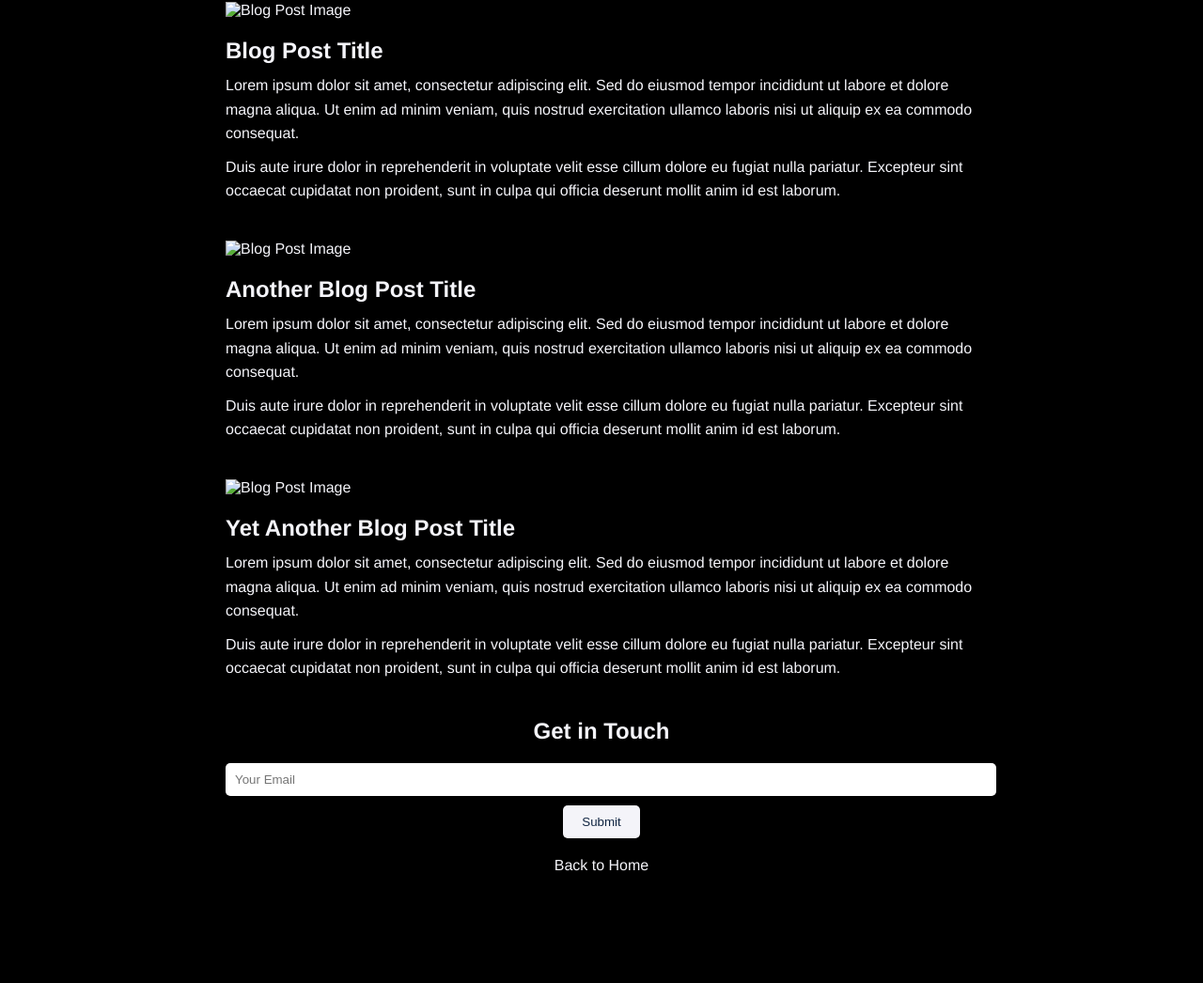
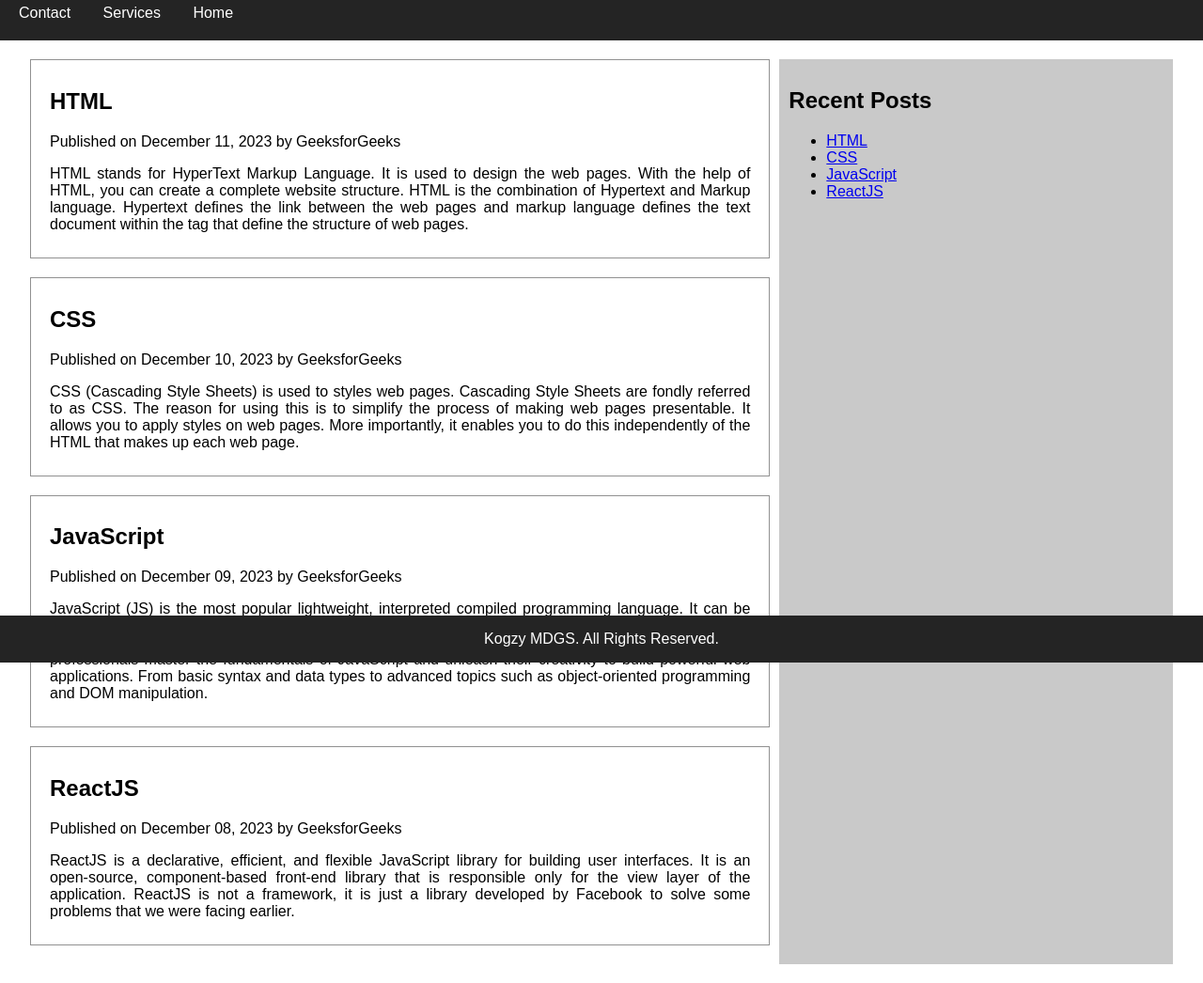
Before and after one commit to kogzysample/Insights, a plain HTML site: page index.html in a window 1280 px wide. Shown: the part 95-1141 px from the top of the page at 94% size. Before the commit the page ends 1065 px from the top, so only its background shows below. Drawn offline with Linux system fonts and the light colour scheme.

Commit message:
Update index.html

```diff
--- a/index.html
+++ b/index.html
@@ -1,109 +1,158 @@
 <!DOCTYPE html>
 <html lang="en">
+
 <head>
     <meta charset="UTF-8">
     <meta name="viewport" content="width=device-width, initial-scale=1.0">
-    <title>Kogzy MDGS - Blog</title>
     <style>
         body {
-            font-family: Helvetica, Arial, sans-serif;
-            background-color: #000000;
-            color: #f4f4f9;
+            font-family: Arial, sans-serif;
             margin: 0;
             padding: 0;
         }
-        .container {
-            max-width: 800px;
-            margin: 20px auto;
-            padding: 20px;
-            background-color: #000000;
-            border-radius: 10px;
-        }
-        h1, h2, p {
-            margin: 10px 0;
-        }
-        .blog-post {
-            margin-bottom: 40px;
-        }
-        .blog-post img {
-            display: block;
-            margin: 0 auto 10px;
-            max-width: 100%;
-            height: auto;
-        }
-        .blog-post h2 {
-            margin: 20px 0 10px;
-        }
-        .blog-post p {
-            margin: 10px 0;
-            line-height: 1.6;
-        }
-        .contact-form {
-            margin-top: 40px;
+
+        header {
+            background-color: #ffffff;
+            color: #000000;
             text-align: center;
         }
-        input[type="email"] {
+
+        nav {
+            background-color: #242424;
+            padding: 10px;
+        }
+
+        nav a {
+            color: #fff;
+            text-decoration: none;
+            padding: 10px;
+            margin-right: 10px;
+            display: inline-block;
+        }
+
+        .container {
+            display: flex;
+            justify-content: space-between;
+            max-width: 95%;
+            margin: 0 auto;
+            padding: 20px;
+        }
+
+        article p {
+            text-align: justify;
+        }
+
+        main {
+            flex: 2;
+        }
+
+        article {
+            margin-bottom: 20px;
+            padding: 10px 20px;
+            border: 1px solid rgb(145, 145, 145);
+            margin-right: 10px;
+        }
+
+        aside {
+            flex: 1;
+            background-color: #c9c9c9;
+            padding: 10px;
+        }
+
+        footer {
+            background-color: #242424;
+            color: #fff;
+            text-align: center;
+            position: fixed;
+            bottom: 0;
             width: 100%;
-            padding: 10px;
-            margin: 10px 0;
-            border: none;
-            border-radius: 5px;
-        }
-        input[type="submit"] {
-            background-color: #f4f4f9;
-            color: #102542;
-            border: none;
-            padding: 10px 20px;
-            border-radius: 5px;
-            cursor: pointer;
-        }
-        .back-link {
-            margin-top: 20px;
-            display: block;
-            text-align: center;
-            color: #f4f4f9;
-            text-decoration: none;
-        }
-        .back-link:hover {
-            text-decoration: underline;
         }
     </style>
+    <title>Blogging Website Layout</title>
 </head>
+
 <body>
+    <header>
+        <h1>Kogzy MDGS</h1>
+    </header>
+
+    <nav>
+        <a href="#">Contact</a>
+        <a href="#">Services</a>
+        <a href="#">Home</a>
+    </nav>
+
     <div class="container">
-        <h1>Blog</h1>
+        <main>
+            <article>
+                <h2>HTML</h2>
+                <p class="post-meta">
+                    Published on December 11, 2023 by GeeksforGeeks
+                </p>
+                <p>
+                    HTML stands for HyperText Markup Language. It is used to design the web pages. With the help of HTML,
+                    you can create a complete website structure. HTML is the combination of Hypertext and Markup
+                    language. Hypertext defines the link between the web pages and markup language defines the text
+                    document within the tag that define the structure of web pages.
+                </p>
+            </article>
 
-        <div class="blog-post">
-            <img src="path/to/your/image.jpg" alt="Blog Post Image">
-            <h2>Blog Post Title</h2>
-            <p>Lorem ipsum dolor sit amet, consectetur adipiscing elit. Sed do eiusmod tempor incididunt ut labore et dolore magna aliqua. Ut enim ad minim veniam, quis nostrud exercitation ullamco laboris nisi ut aliquip ex ea commodo consequat.</p>
-            <p>Duis aute irure dolor in reprehenderit in voluptate velit esse cillum dolore eu fugiat nulla pariatur. Excepteur sint occaecat cupidatat non proident, sunt in culpa qui officia deserunt mollit anim id est laborum.</p>
-        </div>
+            <article>
+                <h2>CSS</h2>
+                <p class="post-meta">
+                    Published on December 10, 2023 by GeeksforGeeks
+                </p>
+                <p>
+                    CSS (Cascading Style Sheets) is used to styles web pages. Cascading Style Sheets are fondly referred
+                    to as CSS. The reason for using this is to simplify the process of making web pages presentable. It
+                    allows you to apply styles on web pages. More importantly, it enables you to do this independently
+                    of the HTML that makes up each web page.
+                </p>
+            </article>
 
-        <div class="blog-post">
-            <img src="path/to/your/image.jpg" alt="Blog Post Image">
-            <h2>Another Blog Post Title</h2>
-            <p>Lorem ipsum dolor sit amet, consectetur adipiscing elit. Sed do eiusmod tempor incididunt ut labore et dolore magna aliqua. Ut enim ad minim veniam, quis nostrud exercitation ullamco laboris nisi ut aliquip ex ea commodo consequat.</p>
-            <p>Duis aute irure dolor in reprehenderit in voluptate velit esse cillum dolore eu fugiat nulla pariatur. Excepteur sint occaecat cupidatat non proident, sunt in culpa qui officia deserunt mollit anim id est laborum.</p>
-        </div>
+            <article>
+                <h2>JavaScript</h2>
+                <p class="post-meta">
+                    Published on December 09, 2023 by GeeksforGeeks
+                </p>
+                <p>
+                    JavaScript (JS) is the most popular lightweight, interpreted compiled programming language. It can
+                    be used for both Client-side as well as Server-side developments. JavaScript also known as a
+                    scripting language for web pages. This JavaScript Tutorial is designed to help both beginners and
+                    experienced professionals master the fundamentals of JavaScript and unleash their creativity to
+                    build powerful web applications. From basic syntax and data types to advanced topics such as
+                    object-oriented programming and DOM manipulation.
+                </p>
+            </article>
 
-        <div class="blog-post">
-            <img src="path/to/your/image.jpg" alt="Blog Post Image">
-            <h2>Yet Another Blog Post Title</h2>
-            <p>Lorem ipsum dolor sit amet, consectetur adipiscing elit. Sed do eiusmod tempor incididunt ut labore et dolore magna aliqua. Ut enim ad minim veniam, quis nostrud exercitation ullamco laboris nisi ut aliquip ex ea commodo consequat.</p>
-            <p>Duis aute irure dolor in reprehenderit in voluptate velit esse cillum dolore eu fugiat nulla pariatur. Excepteur sint occaecat cupidatat non proident, sunt in culpa qui officia deserunt mollit anim id est laborum.</p>
-        </div>
+            <article>
+                <h2>ReactJS</h2>
+                <p class="post-meta">
+                    Published on December 08, 2023 by GeeksforGeeks
+                </p>
+                <p>
+                    ReactJS is a declarative, efficient, and flexible JavaScript library for building user interfaces.
+                    It is an open-source, component-based front-end library that is responsible only for the view layer
+                    of the application. ReactJS is not a framework, it is just a library developed by Facebook to solve
+                    some problems that we were facing earlier.
+                </p>
+            </article>
+        </main>
 
-        <div class="contact-form">
-            <h2>Get in Touch</h2>
-            <form action="https://example.com/submit" method="post">
-                <input type="email" name="email" placeholder="Your Email" required>
-                <br>
-                <input type="submit" value="Submit">
-            </form>
-        </div>
+        <aside>
+            <h2>Recent Posts</h2>
+            <ul>
+                <li><a href="#">HTML</a></li>
+                <li><a href="#">CSS</a></li>
+                <li><a href="#">JavaScript</a></li>
+                <li><a href="#">ReactJS</a></li>
+            </ul>
+        </aside>
+    </div>
 
-        <a class="back-link" href="http://kogzy.com/">Back to Home</a>
-    </div>
+    <footer>
+        <p>Kogzy MDGS. All Rights Reserved.</p>
+    </footer>
 </body>
+
 </html>
```
